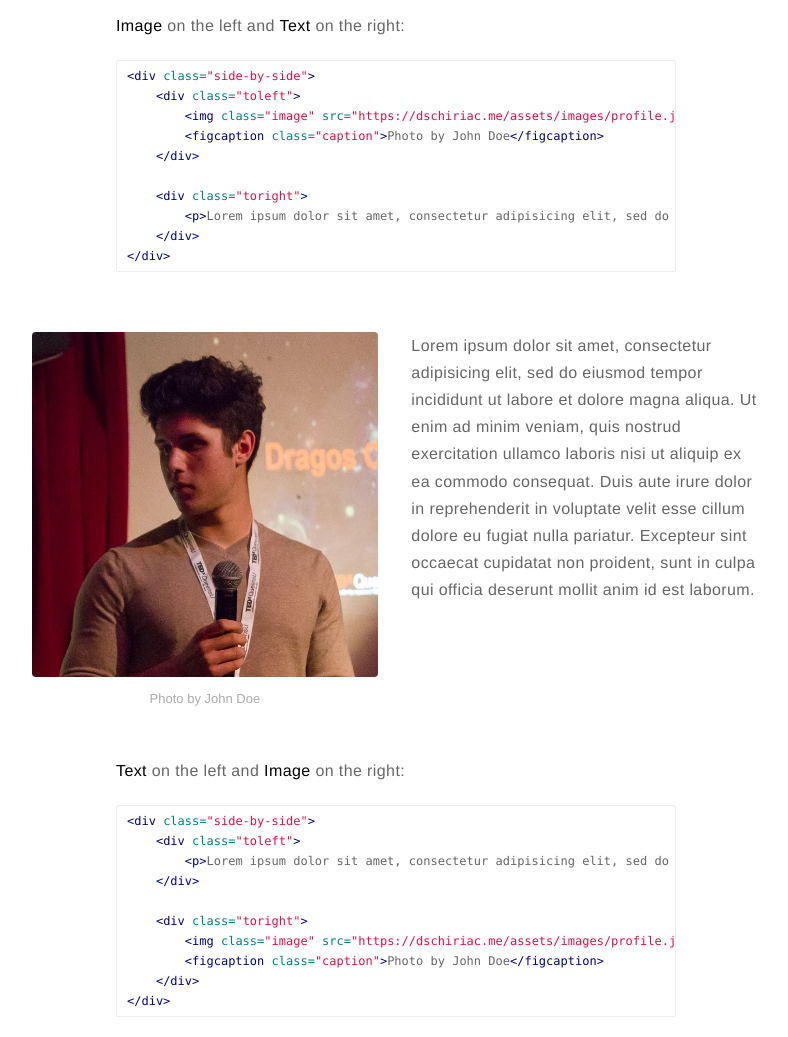
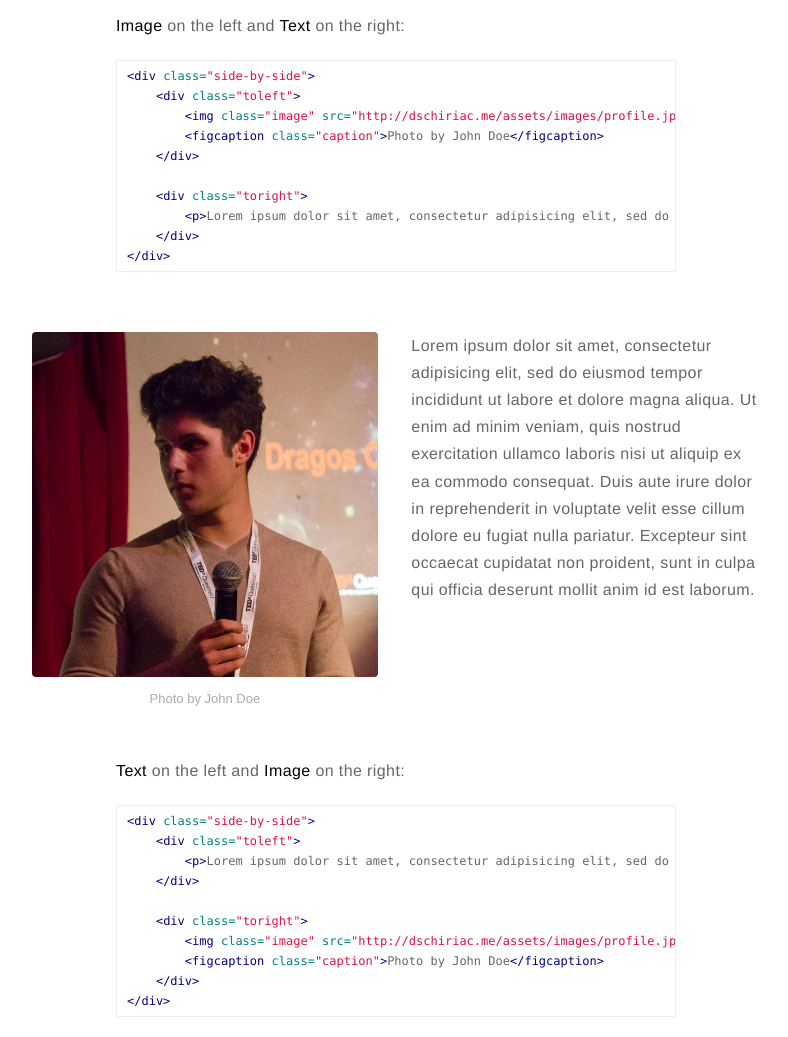
Before and after one commit to dragoschiriac/dragoschiriac.github.io, a Jekyll site: the page built from _posts/2015-02-24-markdown-extra-components.markdown, in a window 1280 px wide and 1400 px high, scrolled down 1068 px. Shown: the part 151-1188 px from the top of the window, without its empty margins (244-1032 px from the left). Built offline with Jekyll 4.4.1, drawn with Linux system fonts in a browser that asks for light colours; part of the change alters nothing that is shown.

Commit message:
deleted https

```diff
--- a/_config.yml
+++ b/_config.yml
@@ -16,7 +16,7 @@ resume: false
 resume-external: true
 resume-url: https://google.com/?q=my+resume
 
-url: https://dschiriac.me
+url: http://dschiriac.me
 # your url: http://USERNAME.github.io
 
 permalink: /:title/
```
